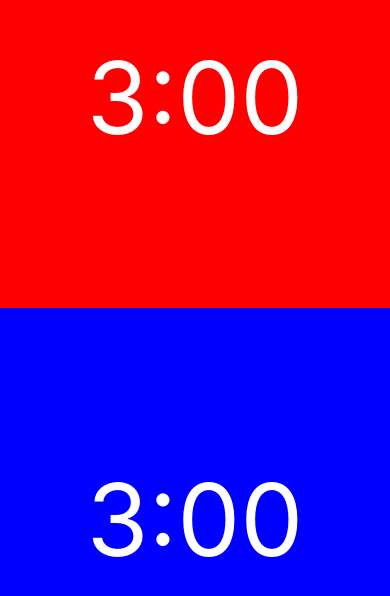
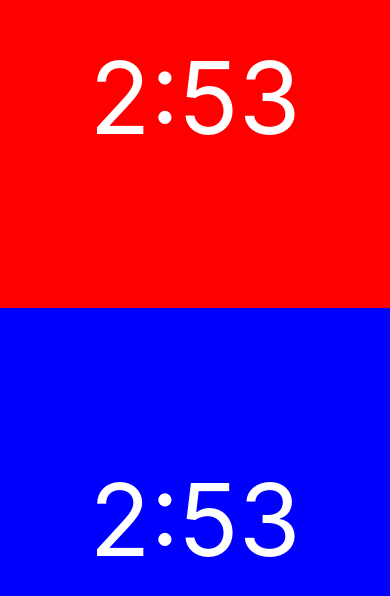
Before and after one commit to vulle5/chess-clock, a React Native app: screen / in a window 390 px wide. Shown: the part 114-710 px from the top of the page. Built offline with nearby package versions, Linux system fonts and the light colour scheme.

Commit message:
Use timer hook

```diff
--- a/App.tsx
+++ b/App.tsx
@@ -1,17 +1,14 @@
 import { StatusBar } from 'expo-status-bar';
 import { LogBox, StyleSheet, View } from 'react-native';
-import { RecoilRoot } from 'recoil';
 
 import Index from './src/Index';
 
 export default function App() {
   return (
-    <RecoilRoot>
-      <View style={styles.appContainer}>
-        <Index />
-        <StatusBar style="auto" />
-      </View>
-    </RecoilRoot>
+    <View style={styles.appContainer}>
+      <Index />
+      <StatusBar style="auto" />
+    </View>
   );
 }
 
--- a/package.json
+++ b/package.json
@@ -14,8 +14,7 @@
     "expo": "~46.0.16",
     "expo-status-bar": "~1.4.0",
     "react": "18.0.0",
-    "react-native": "0.69.6",
-    "recoil": "^0.7.6"
+    "react-native": "0.69.6"
   },
   "devDependencies": {
     "@babel/core": "^7.12.9",
--- a/src/Index.tsx
+++ b/src/Index.tsx
@@ -1,18 +1,20 @@
 import { StyleSheet, Text, View } from 'react-native';
-import { useRecoilValue } from 'recoil';
+
 import Container from './components/shared/Container';
-import { timersAsDigital } from './recoil/atoms/timer';
+import useTimer from './hooks/useTimer';
+import { millisecondsToDigital } from './utils/time';
 
 const Index = () => {
-  const [playerOneTimer, playerTwoTimer] = useRecoilValue(timersAsDigital)
+  const { time: playerOneTimer } = useTimer(180000);
+  const { time: playerTwoTimer } = useTimer(180000);
 
   return (
     <Container>
       <View style={styles.playerOne}>
-        <Text style={styles.timerText}>{playerOneTimer}</Text>
+        <Text style={styles.timerText}>{millisecondsToDigital(playerOneTimer)}</Text>
       </View>
       <View style={styles.playerTwo}>
-        <Text style={styles.timerText}>{playerTwoTimer}</Text>
+        <Text style={styles.timerText}>{millisecondsToDigital(playerTwoTimer)}</Text>
       </View>
     </Container>
   );
--- /dev/null
+++ b/src/hooks/useTimer.ts
@@ -0,0 +1,39 @@
+import { useEffect, useState } from "react";
+
+const controller = new AbortController();
+
+const useTimer = (initialTime: number) => {
+  const [time, setTime] = useState(initialTime);
+
+  useEffect(() => {
+    const subscription = animationInterval(1000, controller.signal, () => {
+      setTime((prevTime) => prevTime - 1000);
+    });
+
+    return () => clearTimeout(subscription);
+  }, [])
+
+  return { time, stop: () => controller.abort() };
+}
+
+function animationInterval(ms: number, signal: AbortSignal, callback: (time: number) => void) {
+  const start = performance.now();
+
+  function frame(time: number) {
+    if (signal.aborted) return;
+    callback(time);
+    scheduleFrame(time);
+  }
+
+  function scheduleFrame(time: number) {
+    const elapsed = time - start;
+    const roundedElapsed = Math.round(elapsed / ms) * ms;
+    const targetNext = start + roundedElapsed + ms;
+    const delay = targetNext - performance.now();
+    return setTimeout(() => requestAnimationFrame(frame), delay);
+  }
+
+  return scheduleFrame(start);
+}
+
+export default useTimer;
--- a/src/recoil/atoms/timer.ts
+++ /dev/null
@@ -1,18 +0,0 @@
-import { atom, selector } from "recoil";
-
-export const timersState = atom<[number, number]>({
-  key: 'timersState',
-  default: [180000, 180000],
-});
-
-export const timersAsDigital = selector<[string, string]>({
-  key: 'timersAsDigital',
-  get: ({ get }) => {
-    const timers: [number, number] = get(timersState);
-    return timers.map((timer) => {
-      const minutes = Math.floor(timer / 60000);
-      const seconds = Math.round((timer % 60000) / 1000);
-      return `${minutes}:${seconds < 10 ? '0' : ''}${seconds}`;
-    }) as [string, string];
-  }
-});
--- /dev/null
+++ b/src/utils/time.ts
@@ -0,0 +1,5 @@
+export const millisecondsToDigital = (milliseconds: number) => {
+  const minutes = Math.floor(milliseconds / 60000);
+  const seconds = Math.round((milliseconds % 60000) / 1000);
+  return `${minutes}:${seconds < 10 ? '0' : ''}${seconds}`;
+};
```
Also changed, not shown: 1 other file (tests, documents, lock files or other folders).
